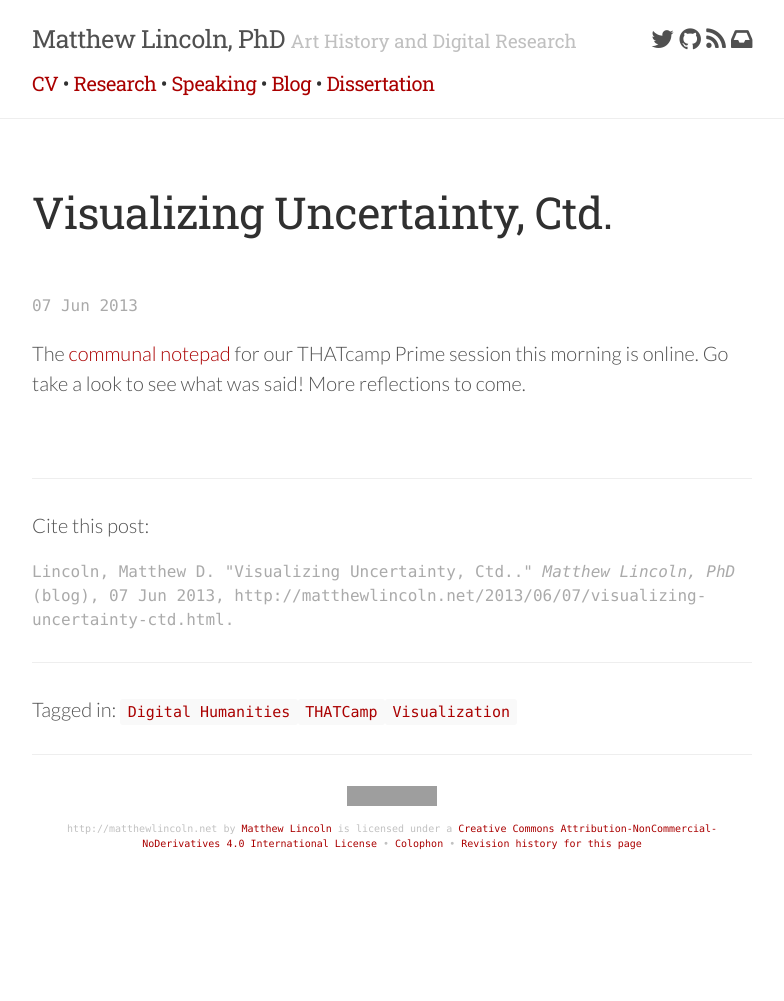
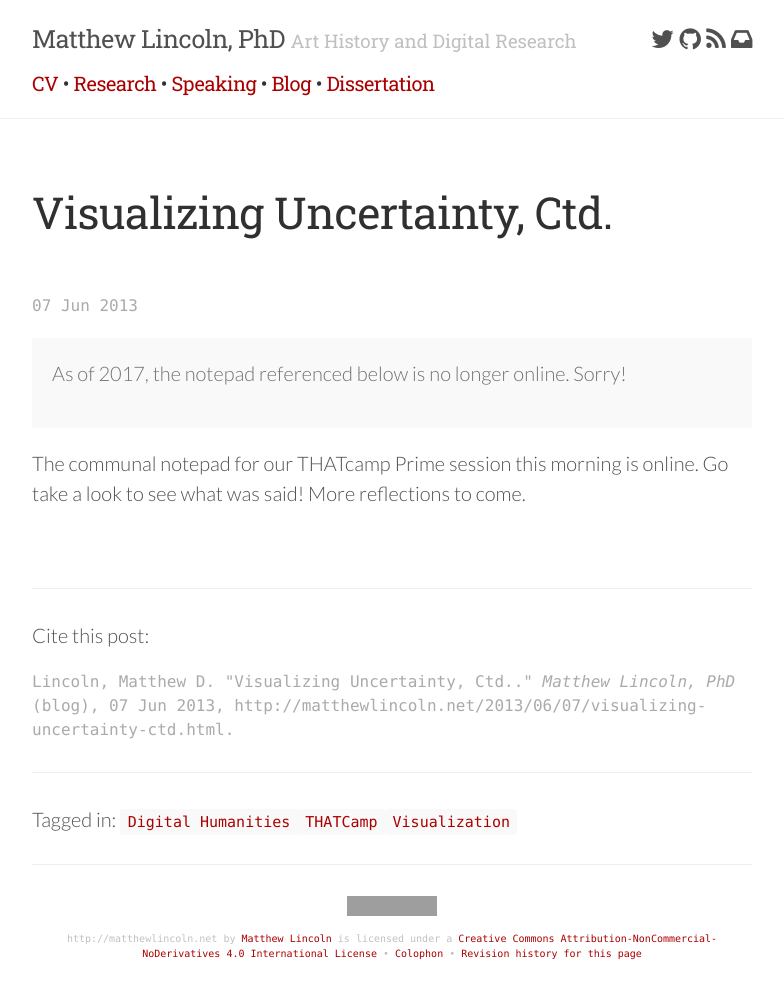
Before and after one commit to mdlincoln/mdlincoln.github.io, a Jekyll site: the page built from _posts/2013-06-07-visualizing-uncertainty-ctd.markdown, in a window 1280 px wide. Shown: the whole page, without its empty margins (248-1032 px from the left). Built offline with Jekyll 4.4.1, drawn with Linux system fonts in a browser that asks for light colours; nearby versions of some CDN libraries; a script that is not in the unit is left out; before the commit the page ends 900 px from its top, so only the background shows below that; grey boxes are pictures that could not be loaded.

Commit message:
Remove more missing links and ignore 5xx errors
Don't be responsible for broken web applications

```diff
--- a/_posts/2013-06-07-visualizing-uncertainty-ctd.markdown
+++ b/_posts/2013-06-07-visualizing-uncertainty-ctd.markdown
@@ -10,6 +10,7 @@ tags:
 - Digital Humanities
 - THATCamp
 - Visualization
+aside: "As of 2017, the notepad referenced below is no longer online. Sorry!"
 ---
 
-The [communal](http://chnm2013.thatcamp.org/notepads/session-notes/) [notepad](http://chnm2013.thatcamp.org/notepads/session-notes/) for our THATcamp Prime session this morning is online. Go take a look to see what was said! More reflections to come.
+The communal notepad for our THATcamp Prime session this morning is online. Go take a look to see what was said! More reflections to come.
--- a/_posts/2013-06-08-thatcamp-prime-2013-day-2.markdown
+++ b/_posts/2013-06-08-thatcamp-prime-2013-day-2.markdown
@@ -15,7 +15,7 @@ tags:
 
 Day 2 of THATCamp Prime 2013! After [narrowly avoiding a single-tracking transit disaster](https://twitter.com/matthewdlincoln/status/343357548373614593), it was another packed day:
 
-- First up was a session on using [scripting languages in humanistic research](http://chnm2013.thatcamp.org/notepads/scripting-for-humanists/).
+- First up was a session on using scripting languages in humanistic research.
 
 - The most interesting part of this session for me was the minor methodological debate between making custom, but easy-to-use script GUIs accessible to the just-barely initiated digital humanists, versus pressing DH scholars to learn at least the basics of these core languages and tools much as they would learn a foreign language relevant to their area of study. Though I'd come in an advocate of the former, I found myself swayed to the latter by the end of this session.
 
```
Also changed, not shown: pages/plotly.md (+1 -1 lines), .travis.yml.
